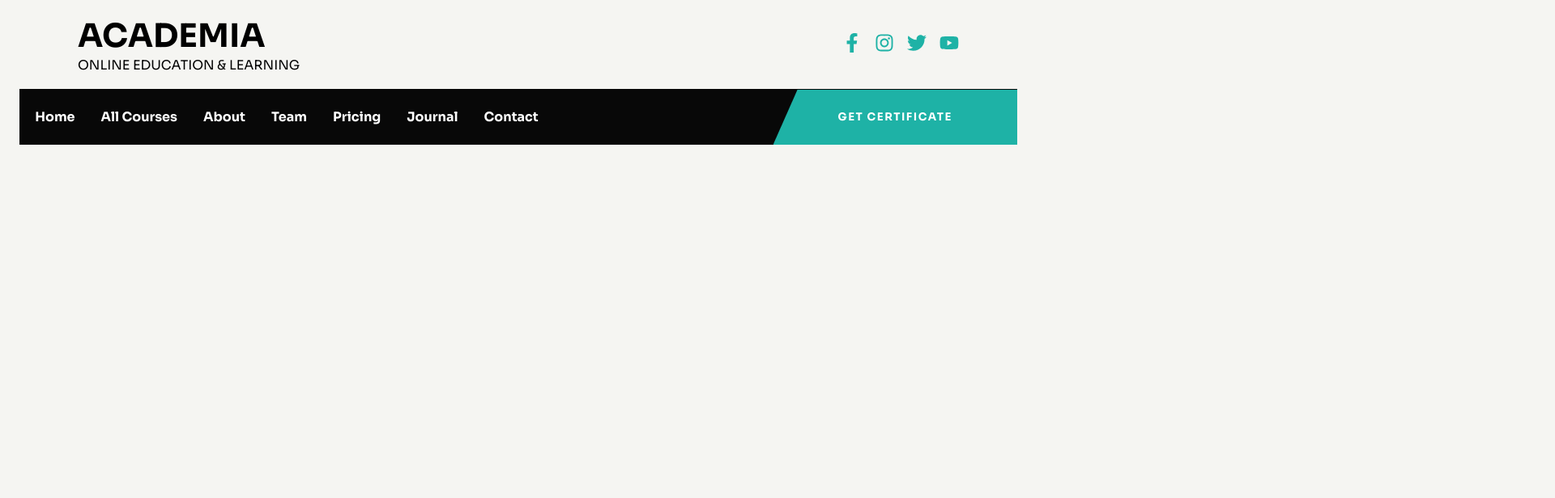
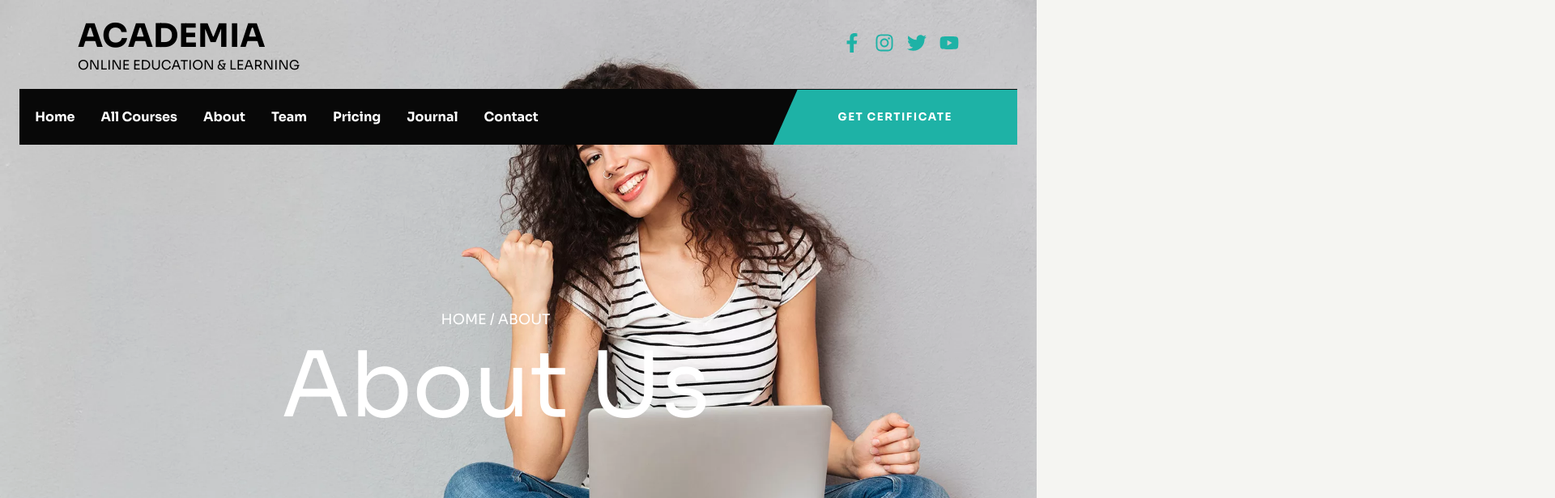
Before and after one commit to Samadeen/Edu-web, a React (Create React App) app: page /about in a window 1280 px wide. Shown: the top 616 px of the page at 81% size, 1920 px wide, since content can reach past the window. Built offline with nearby package versions, Linux system fonts and the light colour scheme.

Commit message:
Added about path

```diff
--- a/src/App.js
+++ b/src/App.js
@@ -1,6 +1,7 @@
 import { Routes, Route } from 'react-router-dom';
 import Home from './components/home/Home';
 import Header from './components/common/heading/Header';
+import About from './components/about/About';
 
 import './App.css';
 
@@ -10,6 +11,7 @@
       <Header />
       <Routes>
         <Route path='/' element={<Home />} />
+        <Route path='/about' element={<About />} />
       </Routes>
     </>
   );
```
